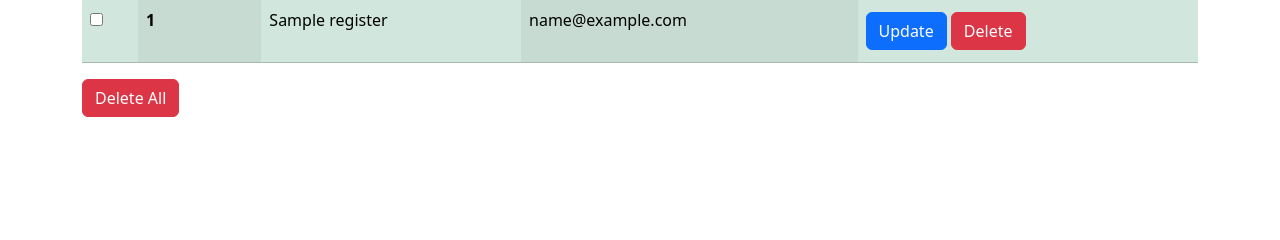
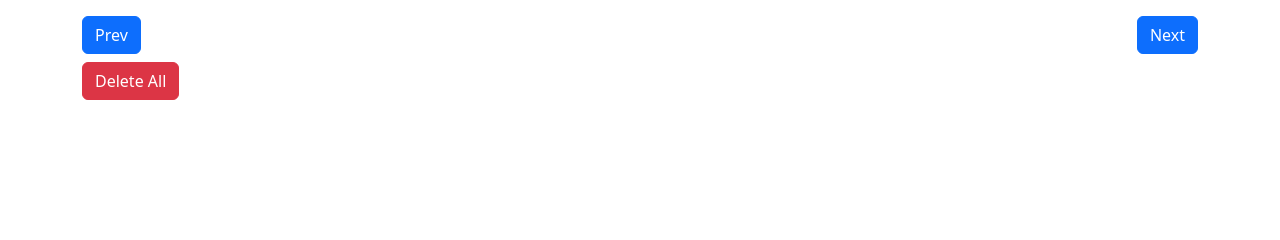
Before and after one commit to Mukeshkalal/php_project, a PHP site: page /view.php in a window 1280 px wide. Shown: the part 162-402 px from the top of the page. Run offline with PHP 8.4, Linux system fonts and the light colour scheme; tables that the repository leaves empty or names only in its code hold one stand-in row (values such as "Sample post").

Commit message:
update new two button

```diff
--- a/home.php
+++ b/home.php
@@ -25,11 +25,13 @@ if ($result->num_rows > 0) {
 
 <!DOCTYPE html>
 <html lang="en">
+
 <head>
     <meta charset="UTF-8">
     <meta name="viewport" content="width=device-width, initial-scale=1.0">
     <title>Document</title>
 </head>
+
 <body class="d-flex flex-column h-100">
     <header>
         Fixed navbar
@@ -63,7 +65,7 @@ if ($result->num_rows > 0) {
     Begin page content
     <main class="flex-shrink-0 mt-4">
         <div class="container">
-            <h1 class="mt-5">Sticky Wel Come To <?php echo $name; ?></h1>
+            <h1 class="mt-5">Sticky Wel Come To <u><?php echo ucfirst(strtolower($name)); ?></u></h1>
             <p class="lead">Pin a footer to the bottom of the viewport in desktop browsers with this custom HTML and CSS. A fixed navbar has been added with <code class="small">padding-top: 60px;</code> on the <code class="small">main &gt; .container</code>.</p>
             <p>Back to <a href="/docs/5.3/examples/sticky-footer/">the default sticky footer</a> minus the navbar.</p>
         </div>
@@ -76,4 +78,5 @@ if ($result->num_rows > 0) {
     </footer>
 
 </body>
+
 </html>
--- a/update.php
+++ b/update.php
@@ -49,7 +49,7 @@
 <body class="bg-dark text-light">
     <div class="container col-md-3 my-5 py-5">
         <form method="post">
-            <h1 class="h3 mb-3 fw-normal text-center">Sign In</h1>
+            <h1 class="h3 mb-3 fw-normal text-center border-bottom pb-1">Update New</h1>
             <div class="form-floating my-2">
                 <input type="text" class="form-control" id="name" name="name" value="<?php echo $name; ?>" placeholder="Enter User name" />
                 <label for="name">User Name</label>
@@ -58,7 +58,7 @@
                 <input type="email" class="form-control" id="email" name="email" value="<?php echo $email; ?>" placeholder="name@example.com" />
                 <label for="email">Email address</label>
             </div>
-            <button class="btn btn-primary w-100 py-2" type="submit" name="update">Submit</button>
+            <button class="btn btn-primary w-100 py-2" type="submit" name="update">Update</button>
         </form>
     </div>
 </body>
--- a/view.php
+++ b/view.php
@@ -9,14 +9,14 @@
     include 'config.php';
     include 'boot.php';
 
-
-    $sql = "SELECT * FROM `register`";
+    $num = 1;
+    $sql = "SELECT * FROM `register` LIMIT $num,6";
     $result = $conn->query($sql);
 
     if (isset($_REQUEST['delete_all'])) {
         $delete_id = $_REQUEST['delete'];
         foreach ($delete_id as $id) {
-            $sql = "DELETE FROM `register` WHERE id=$id";
+            $sql = "DELETE FROM `register` WHERE id=$id ";
             $conn->query($sql);
         }
         header('location:view.php');
@@ -90,7 +90,7 @@
                         <td>$name</td>
                         <td>$email</td>
                         <td>
-                        <a href='update.php?id=$id' class='btn btn-primary my-1'>Update</a>
+                        <a href='update.php?id=$id' class='btn btn-primary my-1'>Edit</a>
                         <a href='?id=$id' class='btn btn-danger my-1'>Delete</a>
                         </td>
                     </tr>";
@@ -100,7 +100,12 @@
                     ?>
                 </tbody>
             </table>
+            <div class="d-flex my-2 justify-content-between">
+                <button class="btn btn-primary">Prev</button>
+                <a href='view.php?page=<?php echo $num ?>' class="btn btn-primary">Next</a>
+            </div>
             <div>
+
                 <button class="btn btn-danger" name="delete_all" type="submit">Delete All</button>
             </div>
         </form>
```
Also changed, not shown: login.php (+2 -5 lines).
